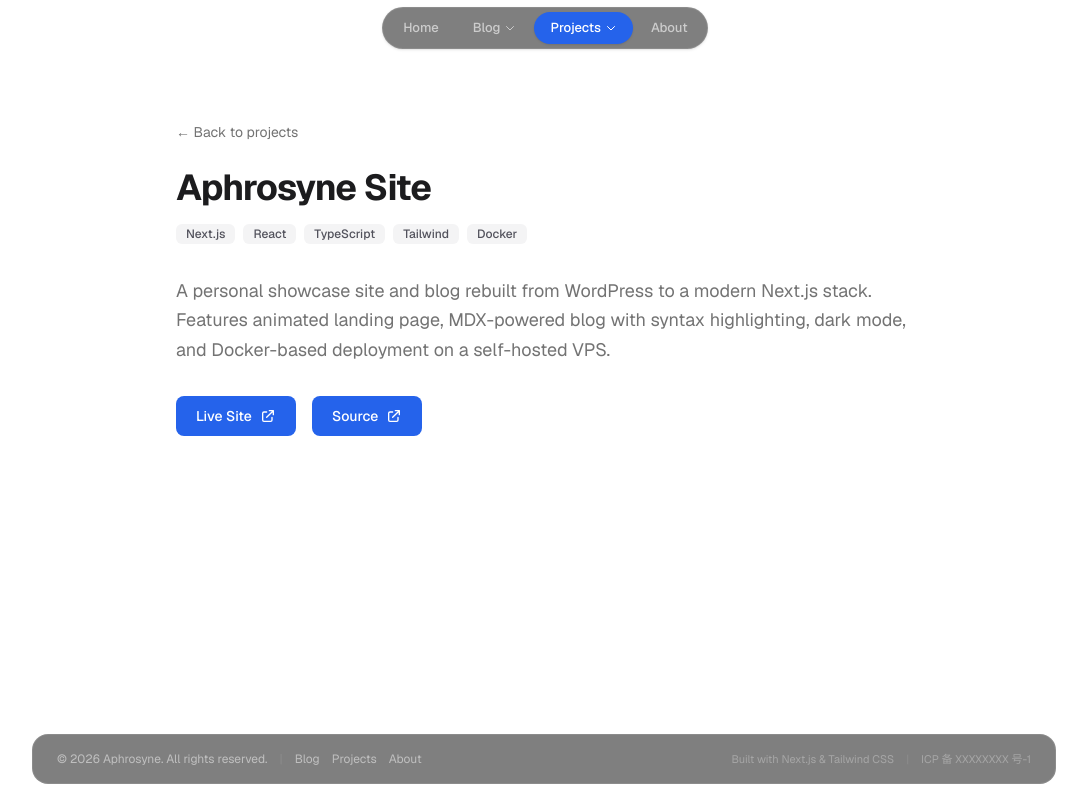
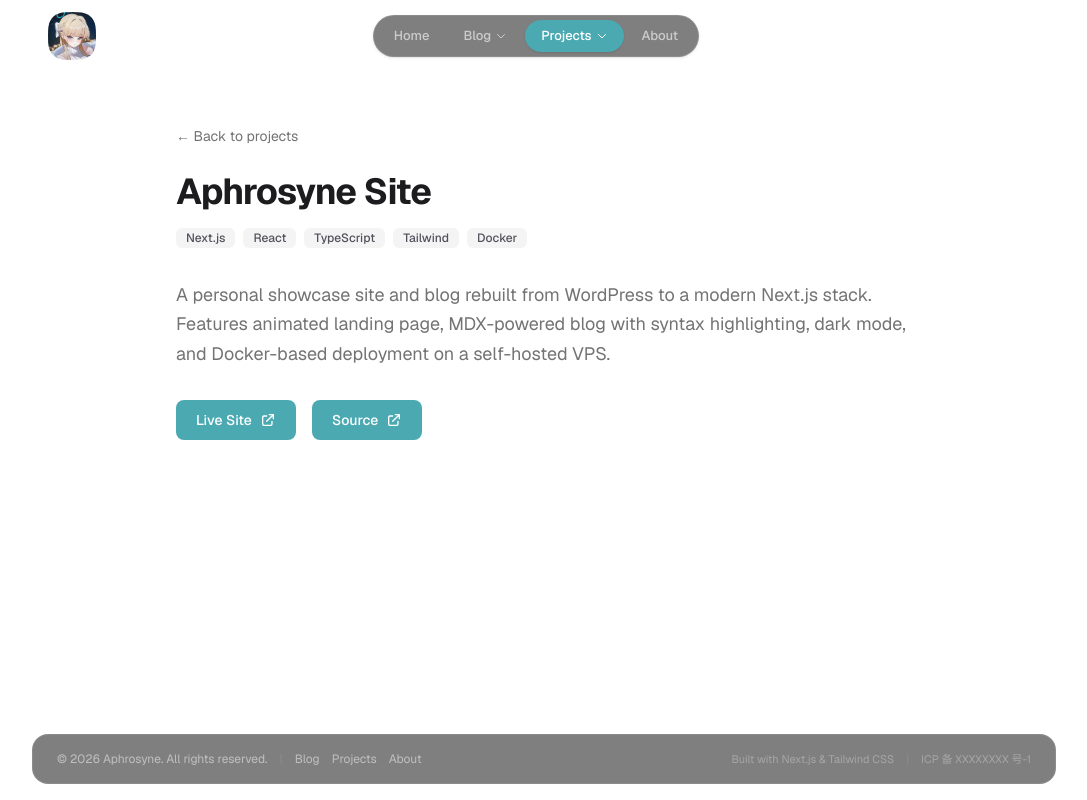
Before and after one commit to Aphrosyne/Aphrosyne-Atlas, a Next.js app: page /projects/aphrosyne-site in a window 1280 px wide. Shown: the whole page, without its empty margins (96-1183 px from the left). Built offline with nearby package versions, Linux system fonts and the light colour scheme.

Commit message:
Add directional card entrance animations, superellipse avatar, switch accent to teal #4ba9b2

```diff
--- a/src/app/globals.css
+++ b/src/app/globals.css
@@ -18,7 +18,7 @@
   --color-surface: #ffffff;
   --color-fg: #1c1c1e;
   --color-muted: #737373;
-  --color-accent: #2563eb;
+  --color-accent: #4ba9b2;
   --color-border: #e5e5e5;
   --color-code-bg: #f4f4f5;
 }
@@ -28,7 +28,7 @@
   --color-surface: #1a1a1c;
   --color-fg: #f5f5f4;
   --color-muted: #a3a3a3;
-  --color-accent: #60a5fa;
+  --color-accent: #4ba9b2;
   --color-border: #2c2c2e;
   --color-code-bg: #18181b;
 }
--- a/src/components/home/Dashboard.tsx
+++ b/src/components/home/Dashboard.tsx
@@ -32,17 +32,32 @@
 const containerVariants = {
   hidden: {},
   visible: {
-    transition: { staggerChildren: 0.08, delayChildren: 0.2 },
+    transition: { staggerChildren: 0.08, delayChildren: 0.15 },
   },
 }
 
-const cardVariants = {
-  hidden: { opacity: 0, y: 40 },
-  visible: {
-    opacity: 1,
-    y: 0,
-    transition: { type: 'spring' as const, stiffness: 300, damping: 24 },
-  },
+type Direction = 'left' | 'right' | 'top' | 'bottom'
+
+const OFFSETS: Record<Direction, { x: number; y: number }> = {
+  left:   { x: -300, y:   0 },
+  right:  { x:  300, y:   0 },
+  top:    { x:    0, y: -200 },
+  bottom: { x:    0, y:  200 },
+}
+
+const EXPO_EASE = [0.16, 1, 0.3, 1] as const
+
+function cardVariants(dir: Direction) {
+  const o = OFFSETS[dir]
+  return {
+    hidden: { opacity: 0, x: o.x, y: o.y },
+    visible: {
+      opacity: 1,
+      x: 0,
+      y: 0,
+      transition: { duration: 0.7, ease: EXPO_EASE },
+    },
+  }
 }
 
 /* ─── Glass card style (pure CSS, cross-browser) ─── */
@@ -52,13 +67,17 @@
   'bg-white/[0.03] backdrop-blur-[15px] ' +
   'border-t border-white/20 border-b border-white/5 ' +
   'shadow-[0_15px_35px_rgba(0,0,0,0.12)] ' +
-  'hover:shadow-[0_18px_40px_rgba(37,99,235,0.1)] ' +
+  'hover:shadow-[0_18px_40px_rgba(75,169,178,0.1)] ' +
   'transition-shadow duration-500'
 
-function Card({ children, className = '' }: { children: React.ReactNode; className?: string }) {
+function Card({ children, className = '', direction = 'bottom' }: {
+  children: React.ReactNode
+  className?: string
+  direction?: Direction
+}) {
   return (
     <motion.div
-      variants={cardVariants}
+      variants={cardVariants(direction)}
       whileHover={{ y: -4, scale: 1.015 }}
       whileTap={{ scale: 0.985 }}
       className={`${GLASS} p-5 ${className}`}
@@ -72,7 +91,7 @@
   return (
     <motion.div
       whileHover={{ y: -2, scale: 1.02 }}
-      className="rounded-2xl overflow-hidden bg-white/[0.02] backdrop-blur-[12px] border-t border-white/15 border-b border-white/5 p-4 shadow-[0_10px_25px_rgba(0,0,0,0.1)] hover:shadow-[0_14px_30px_rgba(37,99,235,0.08)] transition-shadow duration-500 group cursor-pointer"
+      className="rounded-2xl overflow-hidden bg-white/[0.02] backdrop-blur-[12px] border-t border-white/15 border-b border-white/5 p-4 shadow-[0_10px_25px_rgba(0,0,0,0.1)] hover:shadow-[0_14px_30px_rgba(75,169,178,0.08)] transition-shadow duration-500 group cursor-pointer"
     >
       <div className="text-lg mb-2">🔧</div>
       <div className="text-sm font-medium text-white/80 group-hover:text-accent transition-colors">{project.title}</div>
@@ -99,7 +118,7 @@
         {/* ─── Left Sidebar ─── */}
 
         {/* Bio + Social */}
-        <Card className="flex flex-col items-center justify-center text-center gap-3 py-8">
+        <Card direction="left" className="flex flex-col items-center justify-center text-center gap-3 py-8">
           <div className="w-14 h-14 rounded-full bg-gradient-to-br from-accent to-violet-500 flex items-center justify-center text-white font-bold text-lg">A</div>
           <div>
             <div className="text-sm font-semibold text-white">{siteName}</div>
@@ -113,7 +132,7 @@
         </Card>
 
         {/* Latest posts */}
-        <Card>
+        <Card direction="left">
           <div className="text-[10px] text-white/40 tracking-widest uppercase mb-3">Recent Posts</div>
           {recentPosts.slice(0, 3).map((p) => (
             <Link key={p.slug} href={`/blog/${p.slug}`}
@@ -134,7 +153,7 @@
 
         <div className="flex flex-col gap-4 lg:gap-5">
           {/* Welcome */}
-          <Card className="flex items-center gap-4 p-4">
+          <Card direction="top" className="flex items-center gap-4 p-4">
             <div className="w-12 h-12 rounded-full bg-gradient-to-br from-accent to-violet-500 flex items-center justify-center text-white font-bold text-lg shrink-0">A</div>
             <div>
               <div className="text-xs text-white/50">Welcome back</div>
@@ -145,7 +164,7 @@
           </Card>
 
           {/* Stats */}
-          <Card className="flex items-center justify-around py-4">
+          <Card direction="bottom" className="flex items-center justify-around py-4">
             {[
               { num: projects.length, label: 'Projects' },
               { num: recentPosts.length, label: 'Posts' },
@@ -160,7 +179,7 @@
           </Card>
 
           {/* Projects showcase */}
-          <Card>
+          <Card direction="bottom">
             <div className="text-[10px] text-white/40 tracking-widest uppercase mb-4">Projects</div>
             <div className="grid grid-cols-2 gap-3">
               {projects.slice(0, 4).map((p) => (
@@ -175,7 +194,7 @@
         {/* ─── Right Sidebar ─── */}
 
         {/* Skills */}
-        <Card>
+        <Card direction="right">
           <div className="text-[10px] text-white/40 tracking-widest uppercase mb-3">Skills</div>
           <div className="flex flex-wrap gap-1.5">
             {skills.map((s) => (
@@ -187,7 +206,7 @@
         </Card>
 
         {/* Quick links */}
-        <Card>
+        <Card direction="right">
           <div className="text-[10px] text-white/40 tracking-widest uppercase mb-3">Quick Links</div>
           <div className="flex flex-col gap-1">
             {QUICK_LINKS.map((l) => (
@@ -202,7 +221,7 @@
         </Card>
 
         {/* Contact */}
-        <Card className="text-center">
+        <Card direction="right" className="text-center">
           <div className="text-[10px] text-white/40 tracking-widest uppercase mb-3">Get in Touch</div>
           <p className="text-xs text-white/50 leading-relaxed">Have a question or want to collaborate?</p>
         </Card>
--- a/src/components/layout/Navbar.tsx
+++ b/src/components/layout/Navbar.tsx
@@ -5,6 +5,22 @@
 import { usePathname } from 'next/navigation'
 import { motion, AnimatePresence } from 'framer-motion'
 import { NAV_ITEMS } from '@/lib/constants'
+
+/** Generate SVG path for superellipse |x|^n + |y|^n = 1 (objectBoundingBox coords) */
+function superellipsePath(n: number, points = 48): string {
+  const coords: string[] = []
+  for (let i = 0; i < points; i++) {
+    const t = (i / points) * Math.PI * 2
+    const ct = Math.cos(t)
+    const st = Math.sin(t)
+    const x = 0.5 + 0.5 * Math.pow(Math.abs(ct), 2 / n) * Math.sign(ct)
+    const y = 0.5 + 0.5 * Math.pow(Math.abs(st), 2 / n) * Math.sign(st)
+    coords.push(`${x.toFixed(5)},${y.toFixed(5)}`)
+  }
+  return `M ${coords.join(' L ')} Z`
+}
+
+const AVATAR_CLIP_PATH = superellipsePath(3)
 
 function isParentActive(pathname: string, href: string): boolean {
   if (href === '/') return pathname === '/'
@@ -110,14 +126,32 @@
   const pathname = usePathname()
 
   return (
-    <header className="sticky top-0 z-50 w-full bg-transparent">
-      <nav className="mx-auto flex max-w-5xl items-center justify-between px-4 h-14">
-        {/* Logo */}
-        <Link
-          href="/"
-          className="text-sm font-semibold tracking-tight text-white/70 hover:text-accent transition-colors"
-        >
-          aphrosyne
+    <header className="sticky top-0 z-50 w-full bg-transparent pt-3">
+      <nav className="mx-auto flex max-w-5xl items-center justify-between px-4 h-12">
+        {/* Avatar - superellipse |x|^3 + |y|^3 = 1 */}
+        <svg width="0" height="0" className="absolute">
+          <defs>
+            <clipPath id="avatar-clip" clipPathUnits="objectBoundingBox">
+              <path d={AVATAR_CLIP_PATH} />
+            </clipPath>
+          </defs>
+        </svg>
+        <Link href="/" className="shrink-0 relative group">
+          {/* Rotating purple border ring on hover */}
+          <div
+            className="absolute -inset-[1.5px] opacity-0 group-hover:opacity-100 transition-opacity duration-300 animate-spin"
+            style={{
+              clipPath: 'url(#avatar-clip)',
+              background: '#f7a1c4',
+              animationDuration: '4s',
+            }}
+          />
+          <img
+            src="/images/avatar/avatar.jpg"
+            alt="Avatar"
+            className="relative w-12 h-12 object-cover"
+            style={{ clipPath: 'url(#avatar-clip)' }}
+          />
         </Link>
 
         {/* Pill navigation */}
```
Also changed, not shown: public/images/avatar/avatar.jpg (added).
